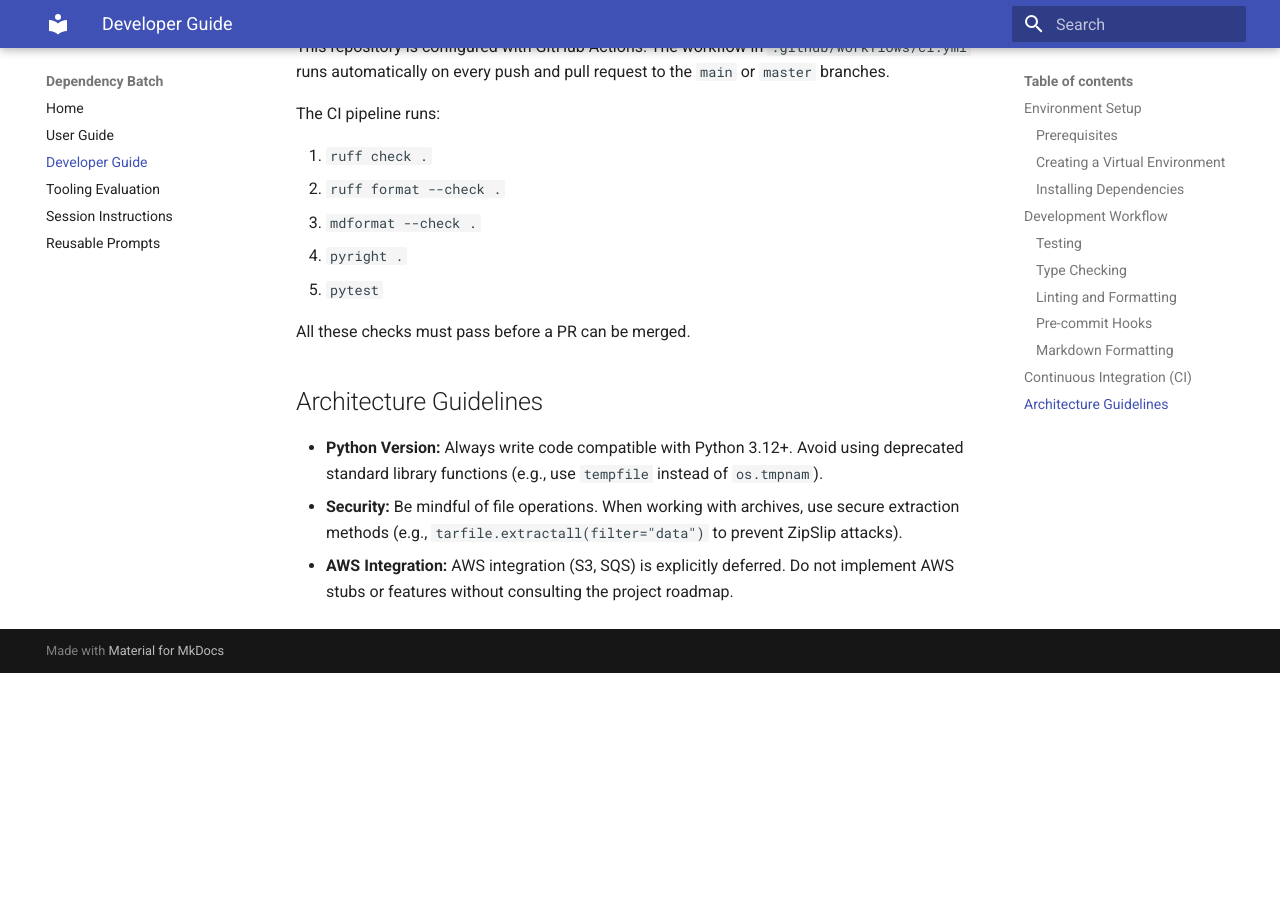
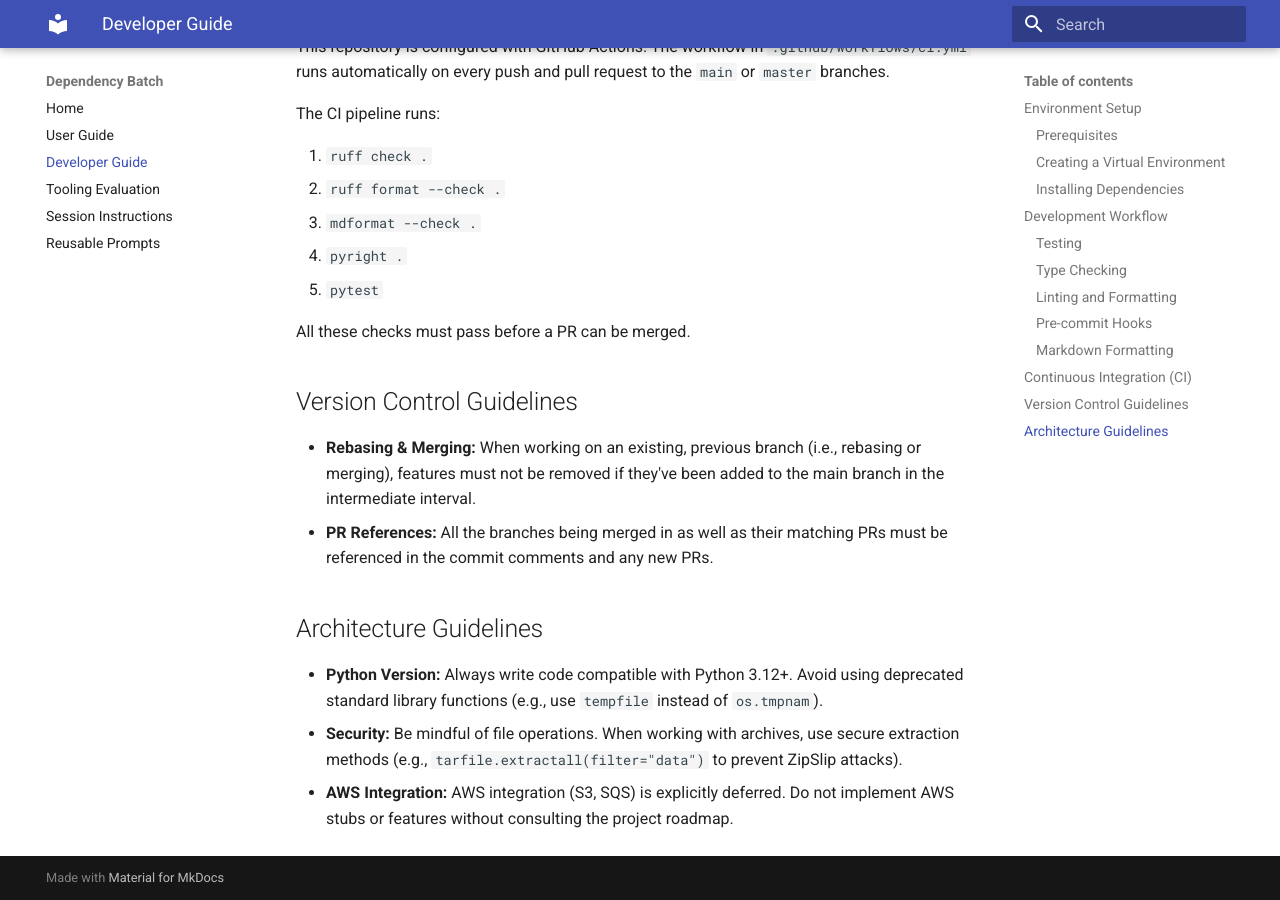
Before and after one commit to Ciemaar/DependencyBatch, an MkDocs documentation site: the page built from docs/developer_guide.md, in a window 1280 px wide and 900 px high, scrolled down 2710 px. Built offline with MkDocs 1.6.1 and Material for MkDocs 9.7.7, drawn with Linux system fonts in a browser that asks for light colours; before the commit the page ends 3383 px from its top, so only the background shows below that.

Commit message:
docs: add guidelines for rebasing and merging branches
Added instructions for preserving features from the main branch when rebasing/merging
existing branches. Also added instructions for referencing merged branches and
corresponding PRs in commit comments and new PRs. Updated AGENTS.md,
.github/copilot-instructions.md, and docs/developer_guide.md.

Co-authored-by: Ciemaar <1388496+Ciemaar@users.noreply.github.com>

```diff
--- a/docs/developer_guide.md
+++ b/docs/developer_guide.md
@@ -134,6 +134,11 @@ The CI pipeline runs:
 
 All these checks must pass before a PR can be merged.
 
+## Version Control Guidelines
+
+- **Rebasing & Merging:** When working on an existing, previous branch (i.e., rebasing or merging), features must not be removed if they've been added to the main branch in the intermediate interval.
+- **PR References:** All the branches being merged in as well as their matching PRs must be referenced in the commit comments and any new PRs.
+
 ## Architecture Guidelines
 
 - **Python Version:** Always write code compatible with Python 3.12+. Avoid using deprecated standard library functions (e.g., use `tempfile` instead of `os.tmpnam`).
```
Also changed, not shown: AGENTS.md (+4 -0 lines), .github/copilot-instructions.md.
